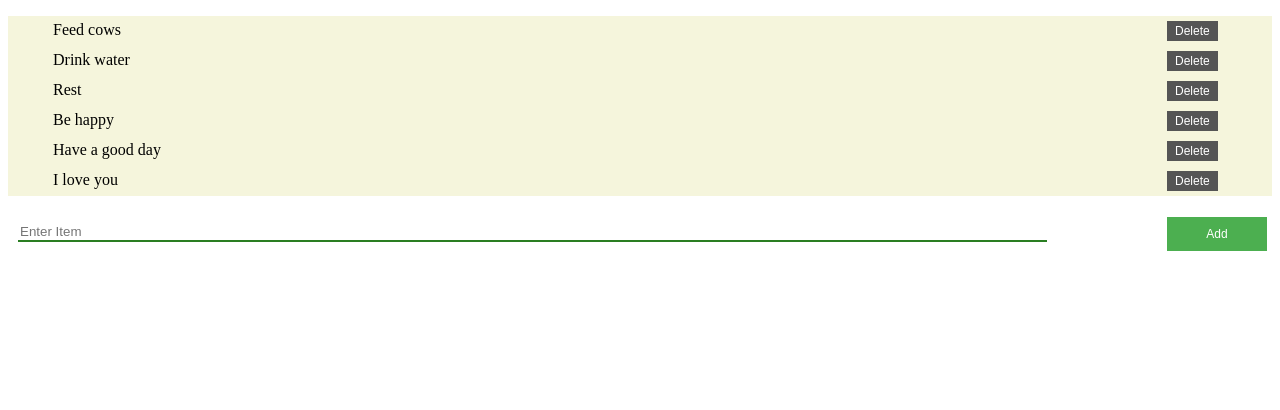
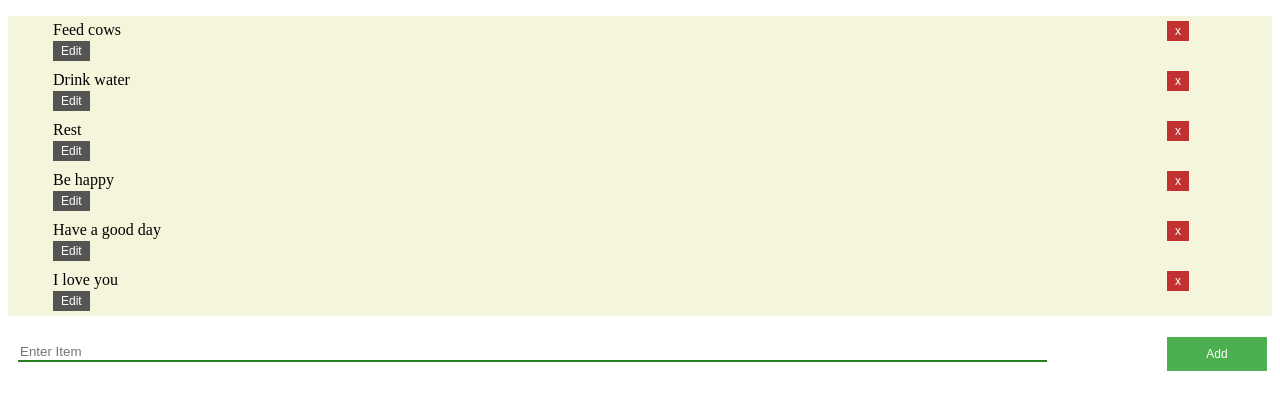
Before and after one commit to Tadii3108/to-do-app, a Django app: page /todo/ in a window 1280 px wide. Shown: the part 129-539 px from the top of the page. Run offline with Django 3.2, Linux system fonts and the light colour scheme; data comes from the database, SQL or seed files in the repository; both versions use the stored data as it was after the commit.

Commit message:
added edit button but no functionality

```diff
--- a/static/css/style.css
+++ b/static/css/style.css
@@ -34,6 +34,14 @@ button#add {
 }
 
 button#dlt {
+    background-color: #c23131;
+    color: white;
+    border: 2px solid #c23131;
+    font-size: 12px;
+    transition-duration: 0.4s;
+}
+
+button#btn {
     background-color: #555555;
     color: white;
     border: 2px solid #555555;
--- a/templates/todo.html
+++ b/templates/todo.html
@@ -22,7 +22,14 @@
                         <form id="dlt" action="/deleteTodo/{{todo_item.id}}/"
                         style="display:inline;"
                         method="post">{% csrf_token %}
-                        <button id="dlt" type="submit">Delete</button>
+                        <button id="dlt" type="submit">x</button>
+                        </form>
+                    </div>
+                    <div class="edit">
+                        <form id="btn" action="/editTodo/{{todo_item.id}}/"
+                        style="display:inline;"
+                        method="post">{% csrf_token %}
+                        <button type="button" id="btn">Edit</button>
                         </form>
                     </div>
                 </li>
--- a/todo/views.py
+++ b/todo/views.py
@@ -20,3 +20,8 @@ def deleteTodo(request, todo_id):
     item_to_delete = TodoItem.objects.get(id=todo_id)
     item_to_delete.delete()
     return HttpResponseRedirect('/todo/')
+
+def editTodo(request, todo_id):
+    item_to_edit = TodoItem.objects.get(id=todo_id)
+    item_to_edit.edit()
+    return HttpResponseRedirect('/todo/')
--- a/todo_project/urls.py
+++ b/todo_project/urls.py
@@ -17,7 +17,7 @@ from django.contrib import admin
 from django.urls import path
 # import myView function from views.py within hello directory
 from hello.views import myView
-from todo.views import todoView, addTodo, deleteTodo
+from todo.views import todoView, addTodo, deleteTodo, editTodo
 
 # a list that manages information about what django should do with each url
 urlpatterns = [
@@ -26,4 +26,5 @@ urlpatterns = [
     path('todo/', todoView),
     path('addTodo/', addTodo),
     path('deleteTodo/<int:todo_id>/', deleteTodo),
+    path('editTodo/<int:todo_id>/', editTodo),
 ]
```
Also changed, not shown: db.sqlite3.
